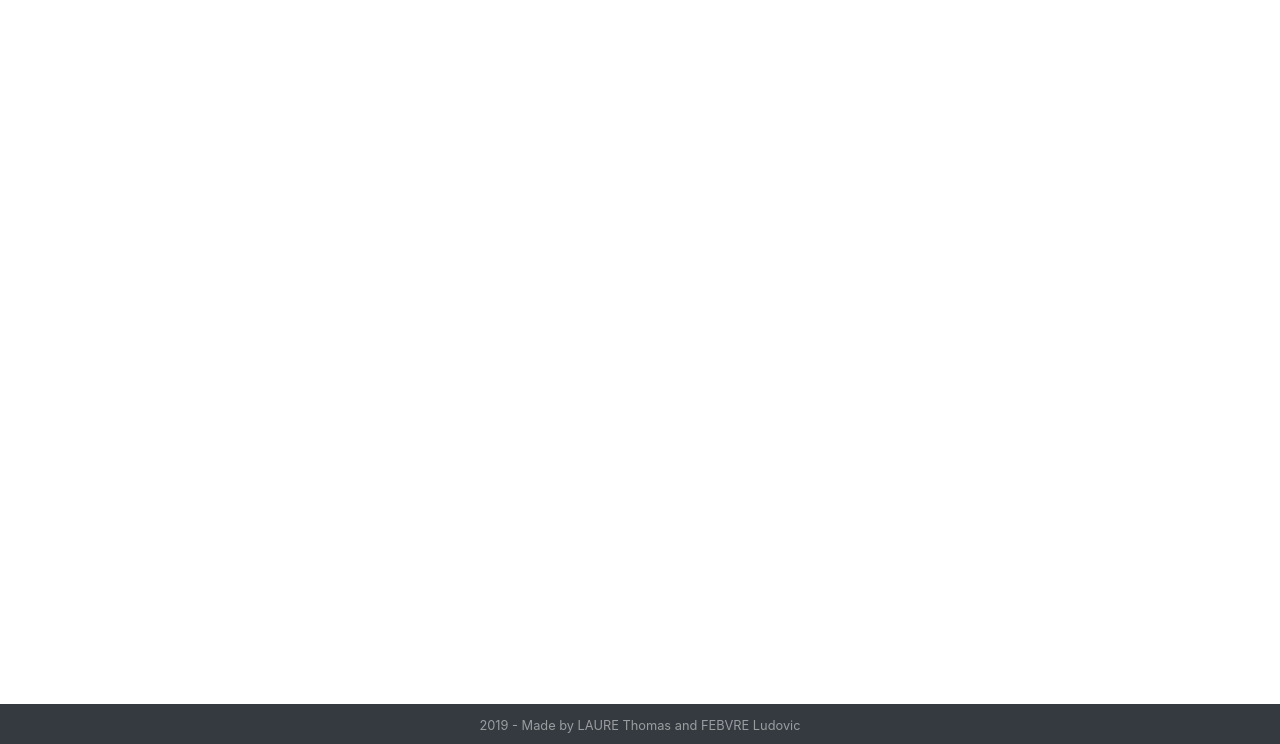
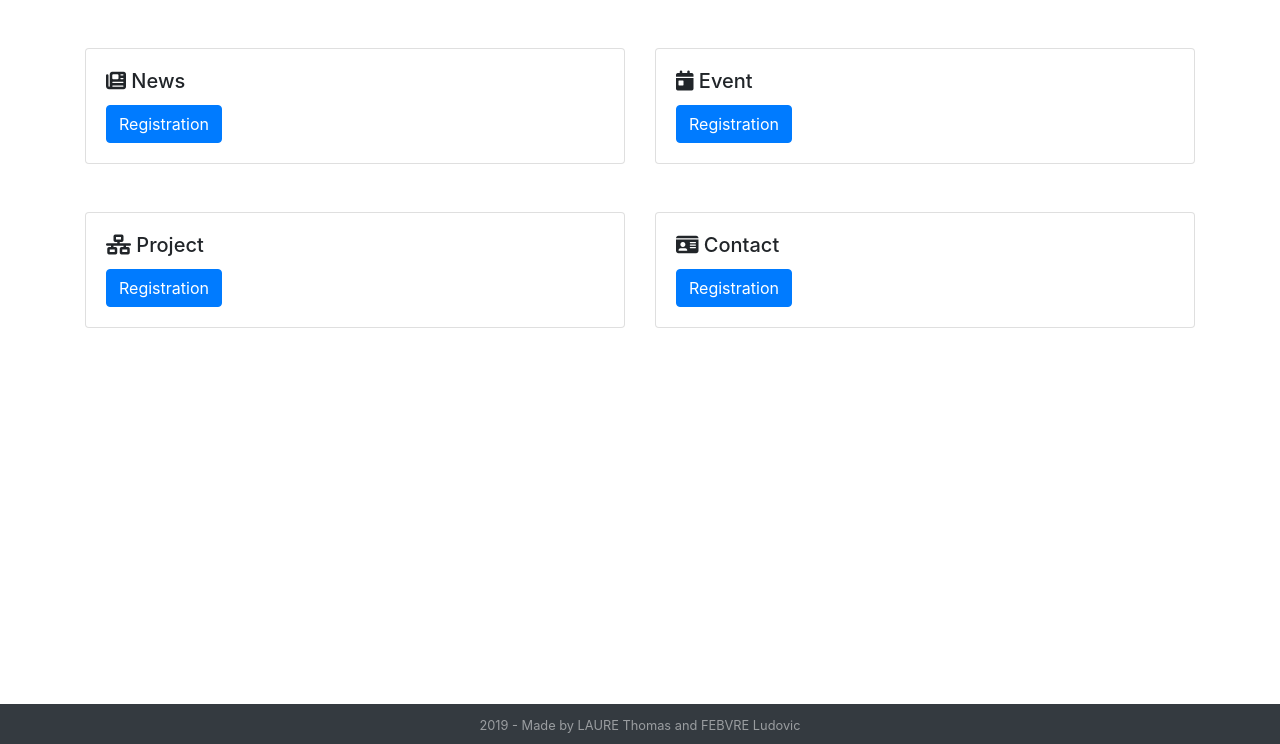
Before and after one commit to Almarean/projet_bdd_cnam, a Symfony app: template site/templates/dashboard.html.twig in a window 1280 px wide. Shown: the part 56-800 px from the top of the page. Run offline with Twig, Linux system fonts and the light colour scheme; the template is opened without the code that fills it, so the values that code supplies are empty; some libraries are stand-ins or nearby versions.

Commit message:
Modif BDD

```diff
--- a/site/templates/dashboard.html.twig
+++ b/site/templates/dashboard.html.twig
@@ -2,4 +2,44 @@
 
 {% block body %}
     {{ parent() }}
+    <div class="container">
+        <section>
+            <div class="row mt-5">
+                <div class="col-sm-6">
+                    <div class="card">
+                        <div class="card-body">
+                            <h5 class="card-title"><i class="fas fa-newspaper"></i> News</h5>
+                            <a href="{{ path('registration_publications', {'type': 'News'}) }}" class="btn btn-primary">Registration</a>
+                        </div>
+                    </div>
+                </div>
+                <div class="col-sm-6">
+                    <div class="card">
+                        <div class="card-body">
+                            <h5 class="card-title"><i class="fas fa-calendar-day"></i> Event</h5>
+                            <a href="{{ path('registration_publications', {'type': 'Event'}) }}" class="btn btn-primary">Registration</a>
+                        </div>
+                    </div>
+                </div>
+            </div>
+            <div class="row mt-5">
+                <div class="col-sm-6">
+                    <div class="card">
+                        <div class="card-body">
+                            <h5 class="card-title"><i class="fas fa-network-wired"></i> Project</h5>
+                            <a href="{{ path('registration_publications', {'type': 'Project'}) }}" class="btn btn-primary">Registration</a>
+                        </div>
+                    </div>
+                </div>
+                <div class="col-sm-6">
+                    <div class="card">
+                        <div class="card-body">
+                            <h5 class="card-title"><i class="fas fa-id-card"></i> Contact</h5>
+                            <a href="{{ path('registration_publications', {'type': 'Contact'}) }}" class="btn btn-primary">Registration</a>
+                        </div>
+                    </div>
+                </div>
+            </div>
+        </section>
+    </div>
 {% endblock %}
--- a/site/templates/publications.html.twig
+++ b/site/templates/publications.html.twig
@@ -3,7 +3,7 @@
 {% block body %}
     {{ parent() }}
     <div class="container">
-        <div class="row">
+        <div class="row mt-5">
             <div class="col-md-4" style="width: 30rem">
                 <h1>Evenements :</h1>
                 <hr>
@@ -55,7 +55,7 @@
                 <hr>
                 {% for new in news %}
                     <div class="card mb-4 shadow-sm" >
-                        <img class="img-fluid" src="{{ asset('images/' ~ new.image) }}" alt="Image non chargée.">
+                        <img class="img-fluid" src="{{ asset('images/publications/' ~ new.image) }}" alt="Image non chargée.">
                         <div class="card-body">
                             <h4>{{ new.label }}</h4>
                             <p class="card-text text-justify">{{ new.description|truncate(250) }}</p>
```
Also changed, not shown: sql/create_database.sql (+8 -8 lines).
